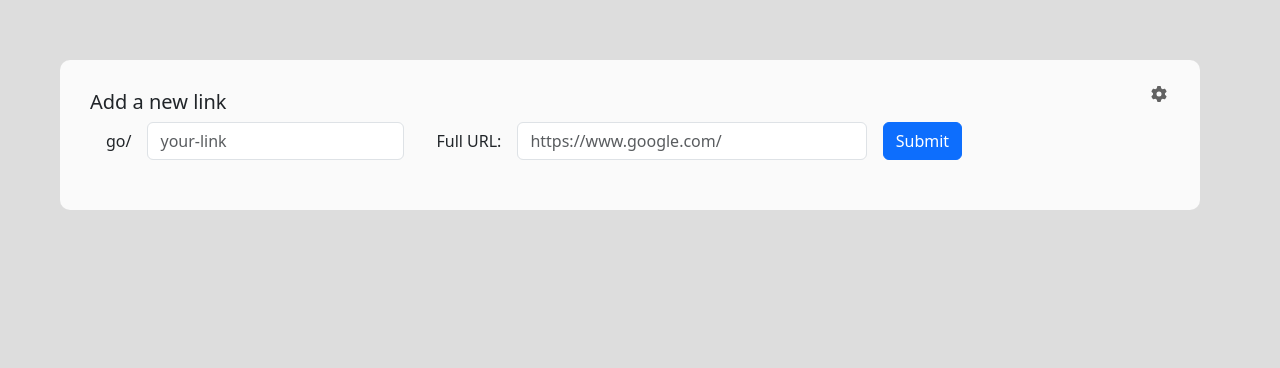
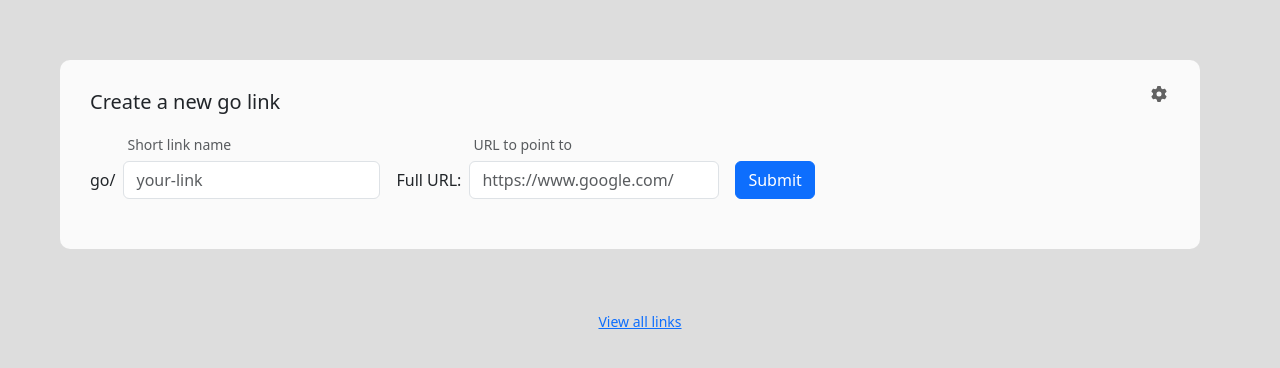
Before and after one commit to theak/go, a Flask app: page / in a window 1280 px wide. Shown: the top 368 px of the page. Run offline with Flask 3, Linux system fonts and the light colour scheme; data that the repository does not hold is empty.

Commit message:
template tweak

```diff
--- a/templates/submitlink.html
+++ b/templates/submitlink.html
@@ -11,26 +11,31 @@
     {% if error %}<div class="alert alert-danger">{{ error }}</div>{% endif %}
     {% if newlink %}<div class="alert alert-success">Created link: <a href="{{ newlink.url }}">go/{{ newlink.name }}</a></div>{% endif %}
     <div class="container">
-      <h5>Add a new link
+      <h5 class="pb-2">Create a new {{domain}} link
         <a class="link-secondary gear" title="Manage Settings" href="/settings"><img src="/static/gear.svg"></a>
       </h5>
       <form method="post" action="/submit_link">
-        <div class="row g-3 align-items-center">
-          <div class="col-auto"></div>
-          <div class="col-auto"><label for="name" class="col-form-label">{{domain}}/</label></div>
-          <div class="col-auto">
-            <input id="name" class="form-control" placeholder="your-link" name="name"
-            {% if name %}value="{{name}}" readonly{% endif %}/>
+        <div class="row g-3 align-items-end">
+          <div class="col-auto d-flex align-items-end">
+            <label for="name" class="col-form-label me-2">{{domain}}/</label>
+            <div>
+              <label for="name" class="text-muted ps-1 small d-block">Short link name</label>
+              <input id="name" class="form-control" placeholder="your-link" name="name"
+              {% if name %}value="{{name}}" readonly{% endif %}/>
+            </div>
           </div>
-          <div class="col-auto"></div>
-          <div class="col-auto"><label for="url" class="col-form-label">Full URL:</label></div>
-          <div class="col-md-4">
-            <input id="url" type="url" class="form-control" placeholder="https://www.google.com/" name="url"/>
+          <div class="col-auto d-flex align-items-end">
+            <label for="url" class="col-form-label me-2">Full URL:</label>
+            <div>
+              <label for="url" class="text-muted ps-1 small d-block">URL to point to</label>
+              <input id="url" type="url" class="form-control" style="width: 250px;" placeholder="https://www.google.com/" name="url"/>
+            </div>
           </div>
           <div class="col-auto"><button type="submit" class="btn btn-primary">Submit</button></div>
         </div>
       </form>
     </div>
+    {% if not links %}<center><small><a href="/">View all links</a></small></center>{% endif %}
     {% if links %}
       <div class="container">
         <h5>Current links
@@ -39,7 +44,7 @@
         <table class="table table-striped">
           <thead>
             <tr>
-              <th scope="col">Name</th><th scope="col">Link</th><th scope="col">Full URL</th><th scope="col"></th>
+              <th scope="col">Name</th><th scope="col">Short Link</th><th scope="col">Full URL</th><th scope="col"></th>
             </tr>
           </thead>
           <tbody>
```
